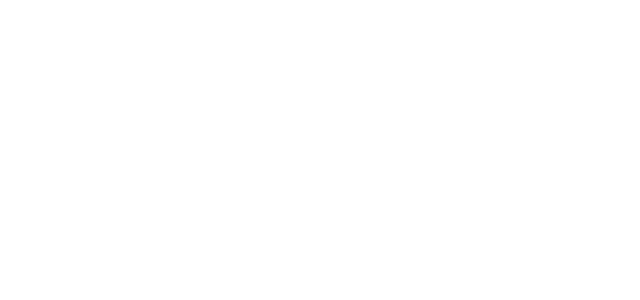
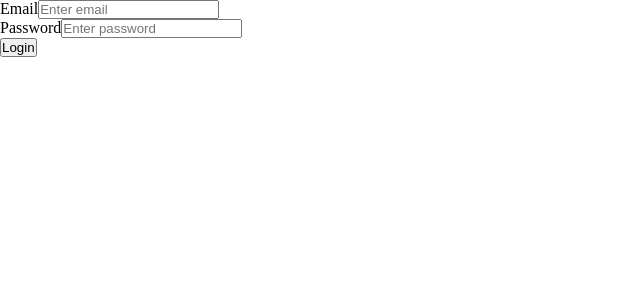
Before and after one commit to ER-MahipalSingh/10AM_ReactJS, a React (Vite) app: page /login in a window 1280 px wide. Before the commit this address had no page. Shown: the top 300 px of the page, without its empty margins (0-640 px from the left). Built offline with nearby package versions, Linux system fonts and the light colour scheme.

Commit message:
Add files via upload

```diff
--- a/src/App.jsx
+++ b/src/App.jsx
@@ -15,6 +15,7 @@ import Navbar from "./component/Navbar";
 import { useEffect } from "react";
 import Callback from "./pages/Callback";
 import Memo from "./pages/Memo";
+import Login from "./pages/Login";
 
 function App() {
   // useEffect(() => {
@@ -34,6 +35,7 @@ function App() {
         <Route path="form" element={<Form />} />
         <Route path="call" element={<Callback />} />
         <Route path="memo" element={<Memo />} />
+        <Route path="login" element={<Login />} />
       </Routes>
       <ToastContainer theme="dark" position="top-center" />
     </BrowserRouter>
--- a/src/main.jsx
+++ b/src/main.jsx
@@ -2,9 +2,13 @@ import { StrictMode } from "react";
 import { createRoot } from "react-dom/client";
 import "./index.css";
 import App from "./App.jsx";
+import { Provider } from "react-redux";
+import { store } from "./store/store.js";
 
 createRoot(document.getElementById("root")).render(
   <StrictMode>
-    <App />
-  </StrictMode>
+    <Provider store={store}>
+      <App />
+    </Provider>
+  </StrictMode>,
 );
--- /dev/null
+++ b/src/pages/Login.jsx
@@ -0,0 +1,65 @@
+import React, { useEffect, useState } from "react";
+import { useDispatch, useSelector } from "react-redux";
+import { useNavigate } from "react-router-dom";
+import { login } from "../store/userSlice/userSlice";
+
+const Login = () => {
+  const dispatch = useDispatch();
+  const navigate = useNavigate();
+
+  const {  message, isAuth } = useSelector((state) => state.user);
+
+  const [loginForm, setLoginForm] = useState({
+    email: "",
+    password: "",
+  });
+
+  const inputHandler = (e) => {
+    setLoginForm((preForm) => ({
+      ...loginForm,
+      [e.target.name]: e.target.value,
+    }));
+  };
+
+  const loginHanlder = (e) => {
+    e.preventDefault();
+    dispatch(login(loginForm));
+  };
+
+  useEffect(() => {
+    if (isAuth) {
+      navigate("/");
+    }
+  }, []);
+  return (
+    <div>
+      <form onSubmit={loginHanlder}>
+        <div>
+          <label>Email</label>
+          <input
+            type="text"
+            placeholder="Enter email"
+            name="email"
+            value={loginForm.email}
+            onChange={inputHandler}
+          />
+        </div>
+
+        <div>
+          <label>Password</label>
+          <input
+            type="text"
+            placeholder="Enter password"
+            name="password"
+            value={loginForm.password}
+            onChange={inputHandler}
+          />
+        </div>
+
+        <button type="submit">Login</button>
+      </form>
+    </div>
+  );
+};
+
+export default Login;
--- /dev/null
+++ b/src/store/store.js
@@ -0,0 +1,9 @@
+import { configureStore } from "@reduxjs/toolkit";
+
+import userReducers from "./userSlice/userSlice";
+
+export const store = configureStore({
+  reducer: {
+    user: userReducers,
+  },
+});
--- /dev/null
+++ b/src/store/userSlice/userSlice.js
@@ -0,0 +1,54 @@
+import axios from "axios";
+import { createSlice, createAsyncThunk } from "@reduxjs/toolkit";
+
+export const login = createAsyncThunk(
+  "user/login",
+  async ({ email, password }, thunAPI) => {
+    try {
+      const response = await axios.post(
+        "https://api.escuelajs.co/api/v1/auth/login",
+        { email, password },
+        { headers: { "Content-Type": "application/json" } },
+      );
+      return response.data;
+    } catch (error) {
+      return thunAPI.rejectWithValue(error?.response.message || "Login falied");
+    }
+  },
+);
+
+const userSlice = createSlice({
+  name: "user",
+
+  initialState: {
+    loading: false,
+    isAuth: false,
+    user: null,
+    message: null,
+    error: null,
+  },
+
+  reducers: () => {},
+
+  extraReducers: (builder) => {
+    builder
+      .addCase(login.pending, (state) => {
+        state.loading = true;
+      })
+      .addCase(login.fulfilled, (state, action) => {
+        state.loading = false;
+        state.isAuth = true;
+        state.user = action.payload.user;
+        state.message = action.payload.message;
+      })
+      .addCase(login.rejected, (state, action) => {
+        state.loading = false;
+        state.isAuth = false;
+        state.user = null;
+        state.message = action.payload.message;
+        state.error = action.payload.error;
+      });
+  },
+});
+
+export default userSlice.reducer;
```
